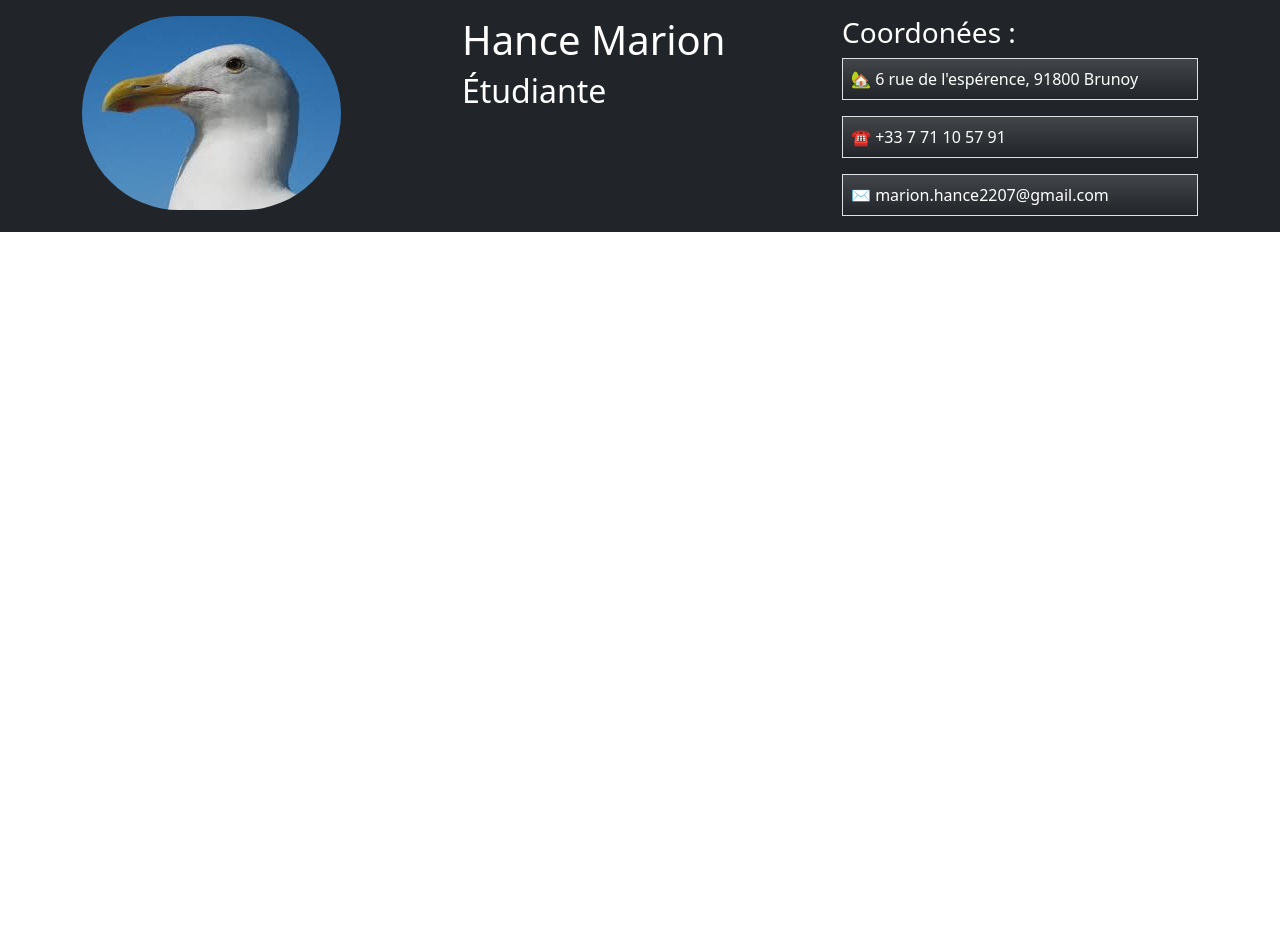
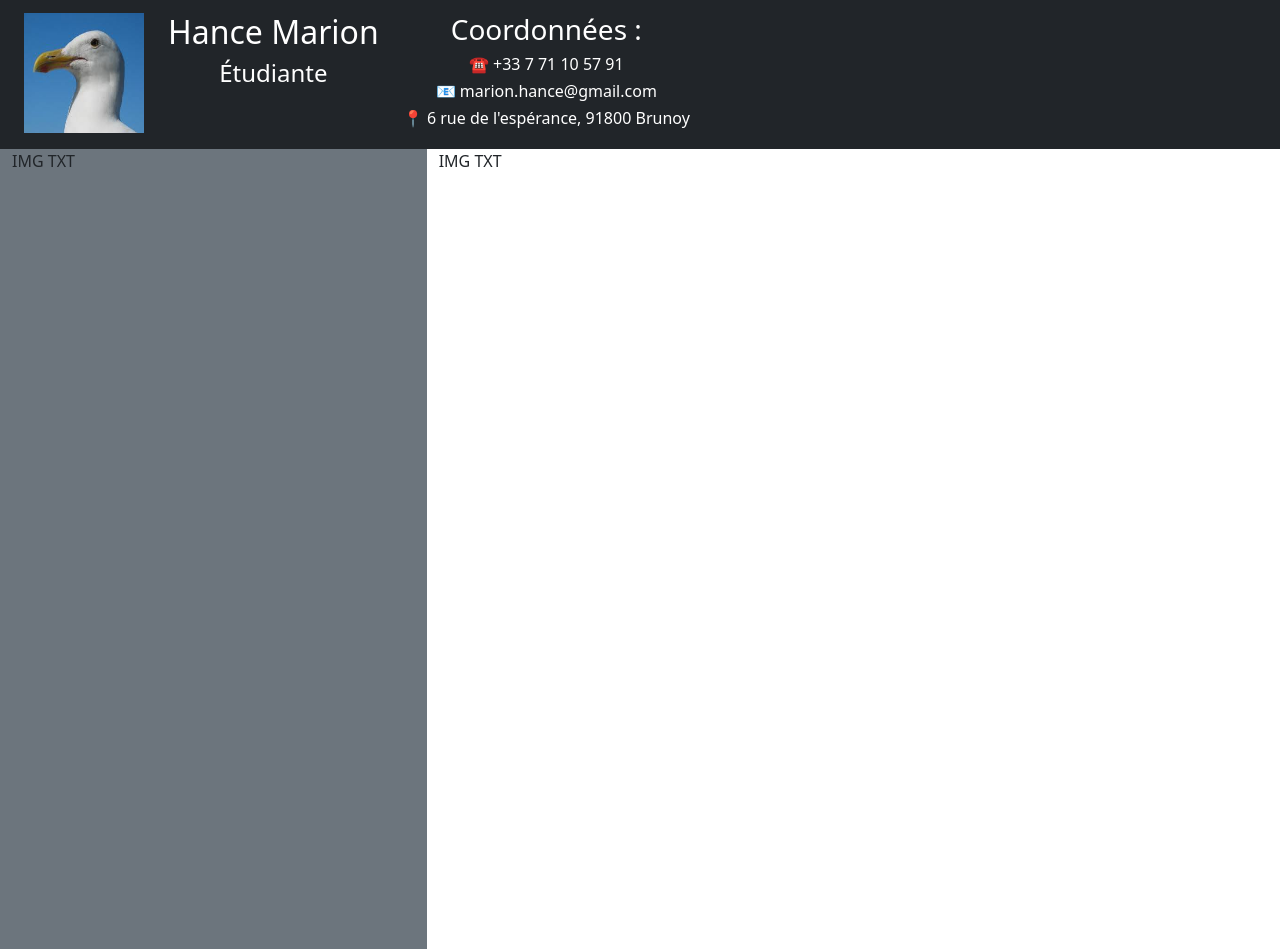
Before and after one commit to MarionHance/Projet-Portfolio-HTML, a plain HTML site: page index.html in a window 1280 px wide. Before the commit the page ends 800 px from the top, so only its background shows below. Drawn offline with nearby package versions, Linux system fonts and the light colour scheme.

Commit message:
2e commit

```diff
--- a/index.html
+++ b/index.html
@@ -19,31 +19,56 @@
         integrity="sha384-OERcA2EqjJCMA+/3y+gxIOqMEjwtxJY7qPCqsdltbNJuaOe923+mo//f6V8Qbsw3"
         crossorigin="anonymous"></script>
 
-        <!-- Ici on choisit la couleur du BG -->
-        <div class="p-3 mb-2 bg-dark text-white">
 
-        <!-- Ici on insère la colonne pour l'image -->
-        <div class="container text">
+        <nav class="navbar bg-dark">
+          <div class="container-fluid">
+            <a class="navbar-brand" href="#">
+          <div class="container text-center">
             <div class="row">
               <div class="col">
-                <img src="image/oiseau.jpg" class="rounded-pill" alt="...">
+                <img
+                src="image/oiseau.jpg"
+                alt="Logo"
+                width="120"
+                height="120"
+                class="d-inline-block align-text-top">
+
               </div>
-
-        <!-- Ici on insère la colonne pour les coordonées-->
               <div class="col order-5">
-                <h3>Coordonées :</h3>
-                <div class="d-grid gap-3">
-                    <div class="p-2 bg-gradient border"> 🏡 6 rue de l'espérence, 91800 Brunoy</div>
-                    <div class="p-2 bg-gradient border"> ☎ +33 7 71 10 57 91</div>
-                    <div class="p-2 bg-gradient border"> ✉ marion.hance2207@gmail.com</div>
-                  </div>
-
-        <!-- Ici on insère la colonne pour le nom/prénom -->
+              <div class="text-white"><h3>Coordonnées :</h3></div>
+              <div class="text-white"><h6>☎️ +33 7 71 10 57 91</h6></div>
+              <div class="text-white"><h6>📧 marion.hance@gmail.com</h6></div>
+              <div class="text-white"><h6>📍 6 rue de l'espérance, 91800 Brunoy</h6></div>
               </div>
               <div class="col order-1">
-                <h1>Hance Marion</h1>
-                <h2>Étudiante</h2>
+              <div class="text-white"><h2>Hance Marion</h2></div>
+              <div class="text-white"><h4>Étudiante</h4></div>
+
               </div>
+             </div>
+             </div>
+
+
+
+       </a>
+       </div>
+       </nav>
+
+       <div class="row m-0">
+          <div class="col-4 bg-secondary vh-100">
+            IMG
+            TXT
+          </div>
+          <div class="col-8">
+            IMG
+            TXT
+            </div>
+      </div>
+
+
+
+
+
 
 
     </body>
```
